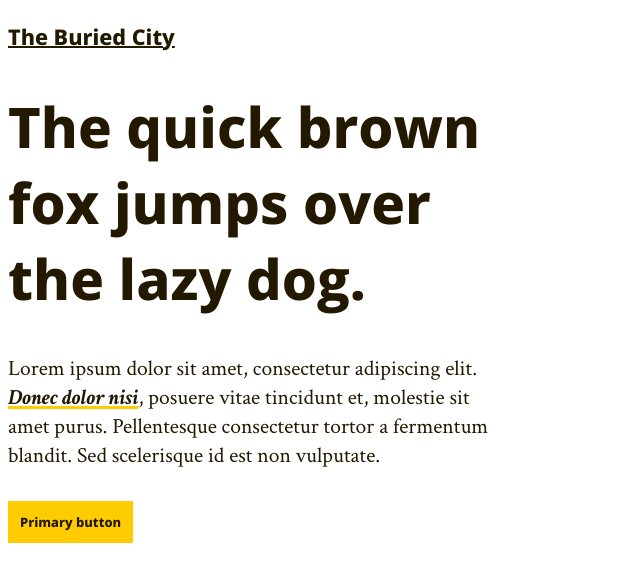
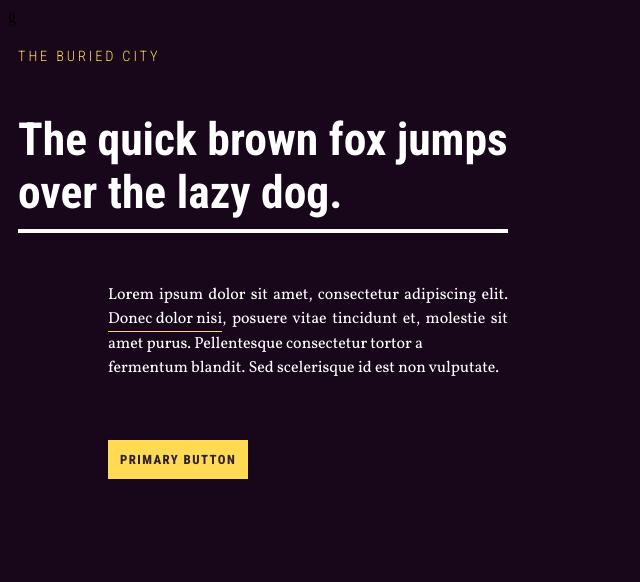
Before and after one commit to PedroHL19/tps-web, a plain HTML site: page index.html in a window 1280 px wide. Shown: the whole page, without its empty margins (0-640 px from the left). Drawn offline with nearby package versions, Linux system fonts and the light colour scheme.

Commit message:
antigo 3 :)

```diff
--- a/index.html
+++ b/index.html
@@ -4,12 +4,12 @@
     <meta charset="UTF-8">
     <meta name="viewport" content="width=device-width, initial-scale=1.0">
     <title>Example with Text and Button</title>
-    <link rel="stylesheet" href="styles.css">
+    <link rel="stylesheet" href="styles.css"> g
 </head>
 <body>
     <p id="secao">The Buried City</p>
     <h1>The quick brown fox jumps over the lazy dog.</h1>
-    <p>Lorem ipsum dolor sit amet, consectetur adipiscing elit. <a href="#">Donec dolor nisi</a>, posuere vitae tincidunt et, molestie sit amet purus. Pellentesque consectetur tortor a fermentum blandit. Sed scelerisque id est non vulputate.</p>
+    <p>Lorem ipsum dolor sit amet, consectetur adipiscing elit. <a href="#">Donec dolor nisi</a>, posuere vitae tincidunt et, molestie sit amet purus. Pellentesque consectetur tortor a <br>fermentum blandit. Sed scelerisque id est non vulputate.</p>
     <p>
       <button>Primary button</button>
     </p>
--- a/styles.css
+++ b/styles.css
@@ -1,50 +1,75 @@
-@import url('https://fonts.googleapis.com/css2?family=Crimson+Text:ital,wght@0,400;0,600;0,700;1,400;1,600;1,700&family=Lato:ital,wght@0,100;0,300;0,400;0,700;0,900;1,100;1,300;1,400;1,700;1,900&family=Open+Sans:ital,wght@0,300..800;1,300..800&display=swap');
-@import url('https://fonts.googleapis.com/css2?family=Lato:ital,wght@0,100;0,300;0,400;0,700;0,900;1,100;1,300;1,400;1,700;1,900&family=Open+Sans:ital,wght@0,300..800;1,300..800&display=swap');
+@import url('https://fonts.googleapis.com/css2?family=Vollkorn:ital,wght@0,400..900;1,400..900&display=swap');
+
+@import url('https://fonts.googleapis.com/css2?family=Roboto+Condensed:ital,wght@0,100..900;1,100..900&display=swap');
+
 body {
   width: 500px;
-}
-h1, #secao, button {
-  color: #231900;
-  font-family: "Open Sans", sans-serif;
-  font-optical-sizing: auto;
-  font-weight: 750;
-  font-style: normal;
-  font-variation-settings: "wdth" 100;
+  background-color: #18071B;
+  align-items: center;
 }
 h1 {
-  font-size: 3.5em;
-}
-#secao {
-  color: #231900;
-  text-decoration: underline;
-  text-decoration-thickness: 2px;
-  font-size: 1.35em;
+  margin-left: 10px;
+  color: #FFFFFF;
+  font-family: "Roboto Condensed", sans-serif;
+  font-weight: 700;
+  font-size: 2.85em;
+  display: inline-block;
+  text-align: left;
+  font-optical-sizing: auto;
 }
 p {
-  font-family: "Crimson Text", serif;
-  font-weight: 300;
-  font-style: normal;
-  color: #231900;
-  font-size: 1.35em;
+  color: #FFFFFF;
+  text-align: justify;
+  margin-top: 20px;
+  margin-left: 100px;
+  line-height: 1.5;
+  font-family: "Vollkorn", serif;
+  font-weight: 400;
+  font-size: 1em;
+  font-optical-sizing: auto;
 }
-
-p a {
-  font-family: "Crimson Text", serif;
-  font-weight: 700;
-  font-style: italic;
-  color: #231900;
-  text-decoration: underline;
-  text-decoration-thickness: 3px;
-  text-decoration-offset: 0px;
-  text-decoration-color: #FFCC00;
+a {
+  color: #FFFFFF;
+  display: inline-block;
+  text-decoration: none;
+}
+a::after {
+  content: '';
+  display: block;
+  background-color: #FFDA53;
+  height: 1px;
+  width: 100%;
 }
 button {
   cursor: pointer;
-  margin-top: 10px;
-  background-color: #FFCC00;
+  margin-top: 40px;
+  background-color: #FFDA53;
   border: 0;
   padding: 12px;
-  font-size: 0.6em;
+  color: #2F2032;
+  text-transform: uppercase;
+  letter-spacing: 0.11em;
+  font-family: "Roboto Condensed", sans-serif;
+  font-weight: 800;
+  font-size: 0.8em;
+  text-align: center;
   align-items: center;
-  text-align: center;
+  font-optical-sizing: auto;
 }
+#secao {
+  margin-left: 10px;
+  color: #FFDA53;
+  text-transform: uppercase;
+  letter-spacing: 0.2em;
+  font-family: "Roboto Condensed", sans-serif;
+  font-weight: 300;
+  font-size: 0.9em;
+  font-optical-sizing: auto;
+}
+h1::after {
+  content: '';
+  display: block;
+  background-color: #FFFFFF;
+  margin-top: 10px;
+  height: 4px;
+}
```
